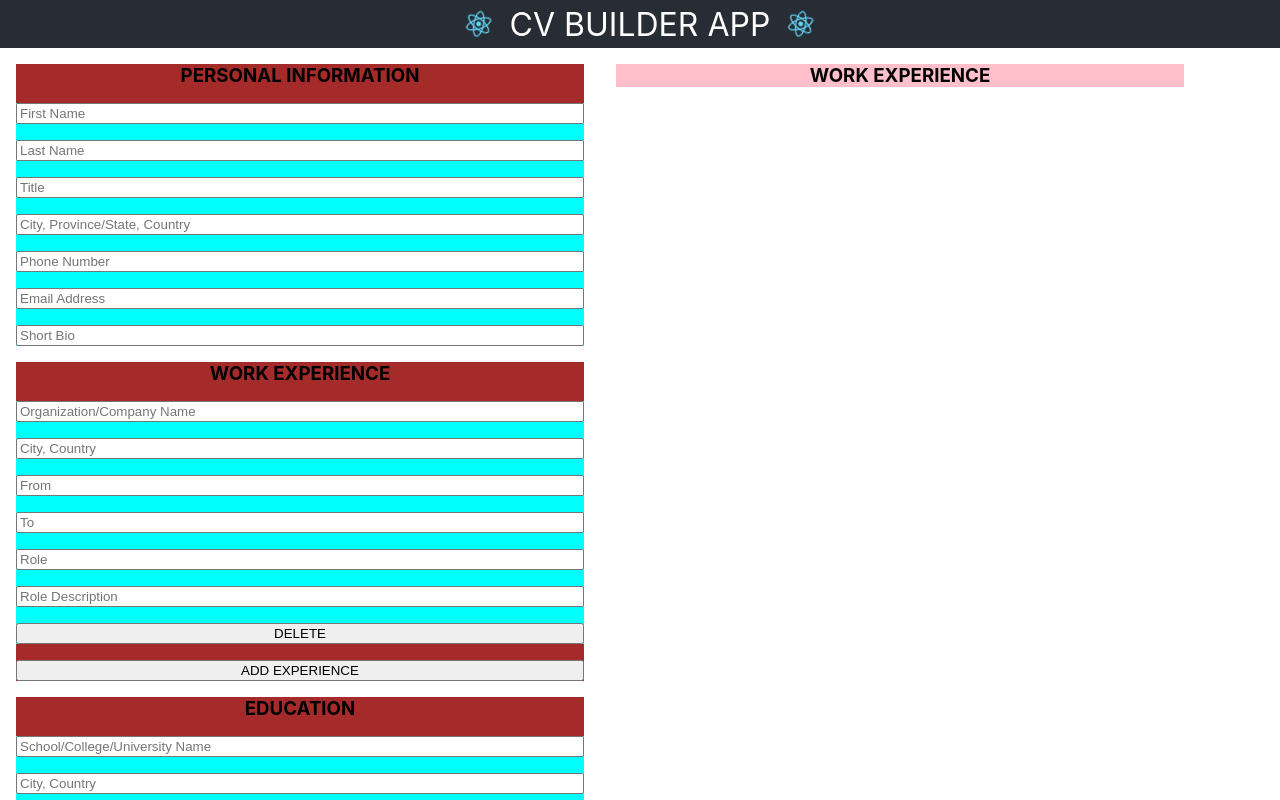
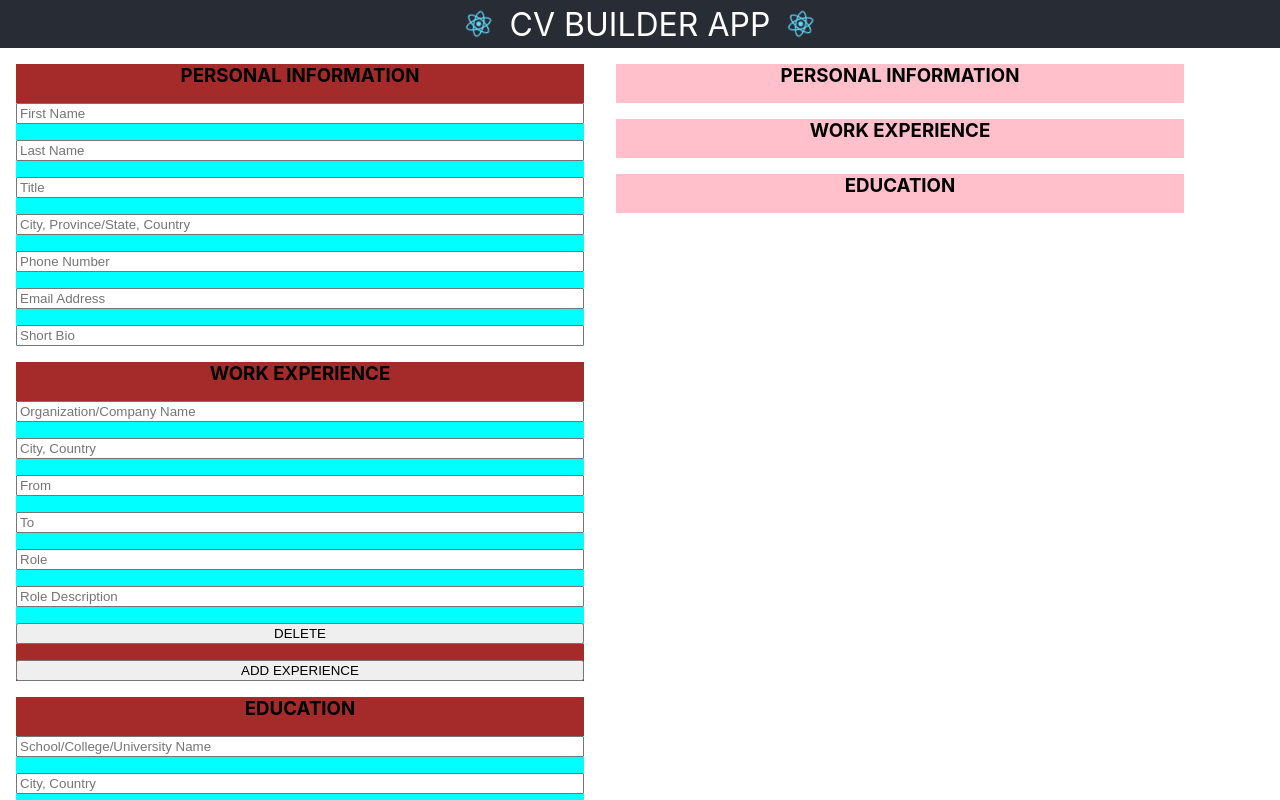
Before and after one commit to joemattar/cv-builder, a React (Create React App) app: page / in a window 1280 px wide. Shown: the top 800 px of the page. Built offline with nearby package versions, Linux system fonts and the light colour scheme; the HTML template or start-up script is replaced by a standard one.

Commit message:
Declare method getInputId and pass to  related components

```diff
--- a/src/App.js
+++ b/src/App.js
@@ -16,6 +16,7 @@ class App extends React.Component {
       experienceItems: [uuid()],
       educationItems: [uuid()],
 
+      // TO REVIEW - OBSOLETE ???
       personalNumberOfPlaceholders: Object.values(
         itemTemplates.personal.placeholders
       ).length,
@@ -29,6 +30,7 @@ class App extends React.Component {
 
     this.addItem = this.addItem.bind(this);
     this.deleteItem = this.deleteItem.bind(this);
+    this.getInputId = this.getInputId.bind(this);
   }
 
   // Method to add an input section item component given a data-type
@@ -64,6 +66,11 @@ class App extends React.Component {
     }
   }
 
+  getInputId(event) {
+    console.log(event.target.id);
+    console.log(event.target.value);
+  }
+
   render() {
     return (
       <div className="App">
@@ -75,6 +82,7 @@ class App extends React.Component {
               titleLong={itemTemplates.personal.dataTitleLong}
               titleShort={itemTemplates.personal.dataTitleShort}
               items={this.state.personalItems}
+              getInputIdHandler={this.getInputId}
             />
             <Section
               data-type={itemTemplates.experience.dataType}
@@ -83,6 +91,7 @@ class App extends React.Component {
               items={this.state.experienceItems}
               addItemHandler={this.addItem}
               deleteItemHandler={this.deleteItem}
+              getInputIdHandler={this.getInputId}
             />
             <Section
               data-type={itemTemplates.education.dataType}
@@ -91,10 +100,28 @@ class App extends React.Component {
               items={this.state.educationItems}
               addItemHandler={this.addItem}
               deleteItemHandler={this.deleteItem}
+              getInputIdHandler={this.getInputId}
             />
           </div>
           <div className="output">
-            <PreviewSection />
+            <PreviewSection
+              data-type={itemTemplates.personal.dataType}
+              titleLong={itemTemplates.personal.dataTitleLong}
+              items={this.state.personalItems}
+              getInputIdHandler={this.getInputId}
+            />
+            <PreviewSection
+              data-type={itemTemplates.experience.dataType}
+              titleLong={itemTemplates.experience.dataTitleLong}
+              items={this.state.experienceItems}
+              getInputIdHandler={this.getInputId}
+            />
+            <PreviewSection
+              data-type={itemTemplates.education.dataType}
+              titleLong={itemTemplates.education.dataTitleLong}
+              items={this.state.educationItems}
+              getInputIdHandler={this.getInputId}
+            />
           </div>
         </div>
 
--- a/src/components/InputText/InputText.js
+++ b/src/components/InputText/InputText.js
@@ -14,6 +14,7 @@ class InputText extends React.Component {
   // Function to handle typing, deleting in input
   handleChange(event) {
     this.setState({ value: event.target.value });
+    this.props.getInputIdHandler(event);
   }
 
   render() {
--- a/src/components/Item/Item.js
+++ b/src/components/Item/Item.js
@@ -18,7 +18,11 @@ class Item extends React.Component {
       itemTemplates[this.props["data-type"]].placeholders
     );
     const inputList = placeholderList.map((placeholder) => (
-      <InputText id={uuid()} placeholder={placeholder} />
+      <InputText
+        id={uuid()}
+        placeholder={placeholder}
+        getInputIdHandler={this.props.getInputIdHandler}
+      />
     ));
     return inputList;
   }
--- a/src/components/PreviewSection/PreviewSection.js
+++ b/src/components/PreviewSection/PreviewSection.js
@@ -2,10 +2,31 @@ import React from "react";
 import "./PreviewSection.css";
 
 class PreviewSection extends React.Component {
+  constructor(props) {
+    super(props);
+
+    this.displayItems = this.displayItems.bind(this);
+  }
+
+  displayItems() {
+    const previewItemList = this.props.items.map((itemID) => (
+      <div className="preview-item" key={itemID}>
+        {/* <Item
+          data-type={this.props["data-type"]}
+          itemId={itemID}
+          deleteItemHandler={this.props.deleteItemHandler}
+          getInputIdHandler={this.props.getInputIdHandler}
+        /> */}
+      </div>
+    ));
+    return previewItemList;
+  }
+
   render() {
     return (
       <div className="preview-section">
-        <h3>WORK EXPERIENCE</h3>
+        <h3>{this.props.titleLong}</h3>
+        {this.displayItems()}
       </div>
     );
   }
--- a/src/components/Section/Section.js
+++ b/src/components/Section/Section.js
@@ -7,6 +7,7 @@ class Section extends React.Component {
   constructor(props) {
     super(props);
 
+    this.handleSubmit = this.handleSubmit.bind(this);
     this.displayItems = this.displayItems.bind(this);
   }
 
@@ -21,6 +22,7 @@ class Section extends React.Component {
           data-type={this.props["data-type"]}
           itemId={itemID}
           deleteItemHandler={this.props.deleteItemHandler}
+          getInputIdHandler={this.props.getInputIdHandler}
         />
       </div>
     ));
```
